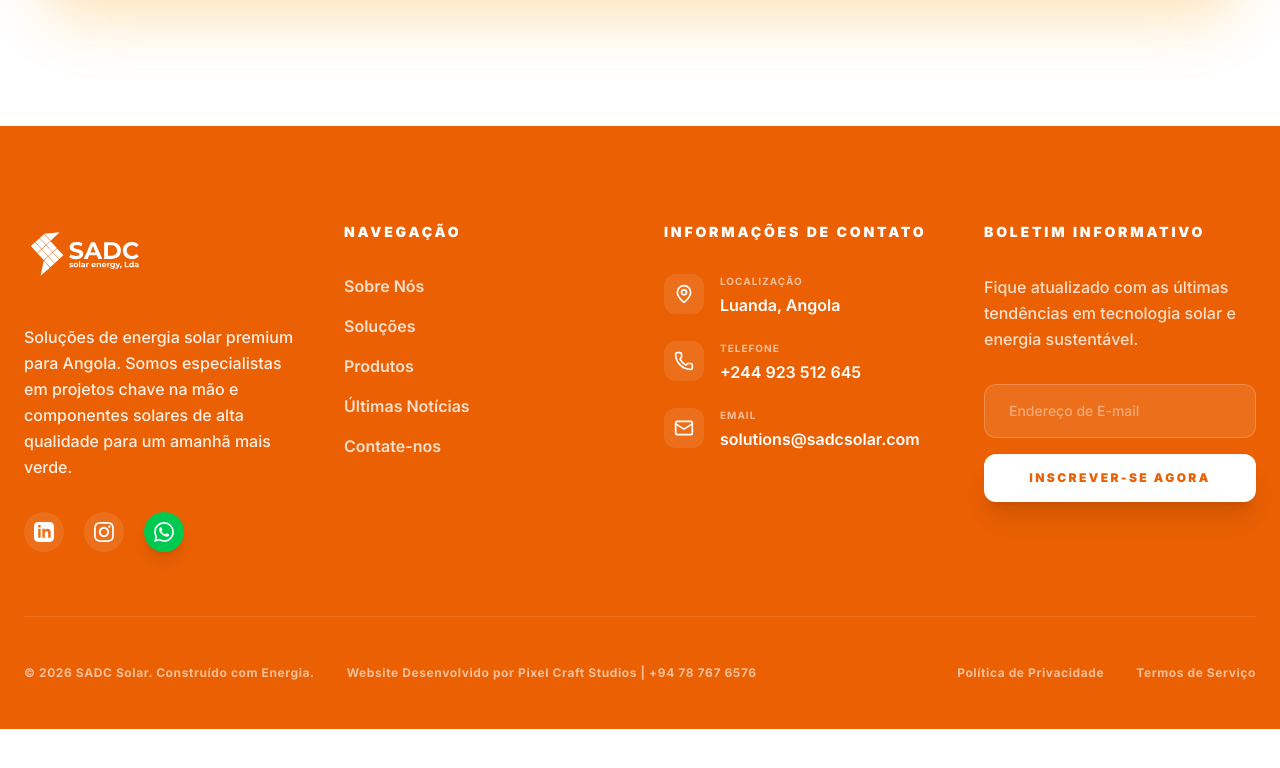
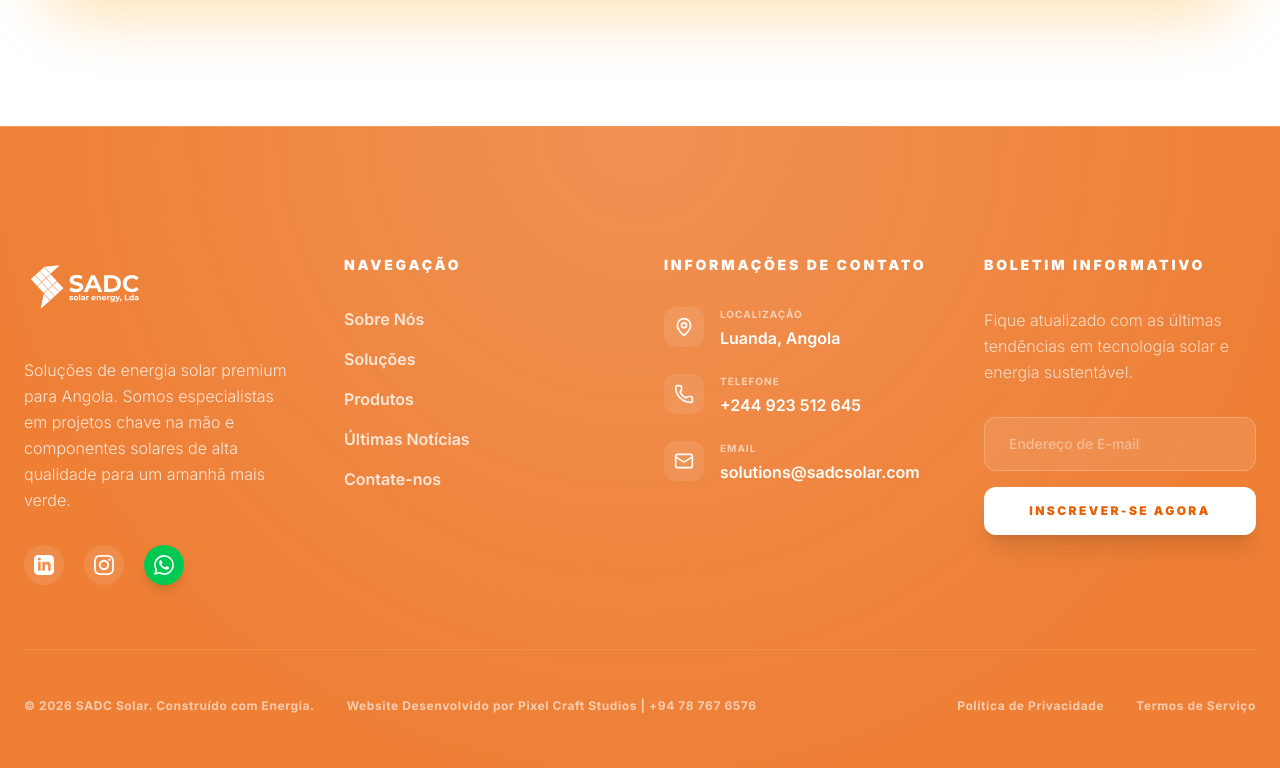
Before and after one commit to nisitha/sadc-solar, a Next.js app: page / in a window 1280 px wide. Shown: the part 6486-7254 px from the top of the page. Before the commit the page ends 7215 px from the top, so only its background shows below. Built offline with nearby package versions, Linux system fonts and the light colour scheme.

Commit message:
design: upgrade footer to premium glassmorphism look

```diff
--- a/src/components/Footer.tsx
+++ b/src/components/Footer.tsx
@@ -24,8 +24,11 @@ export default function Footer() {
   const currentYear = new Date().getFullYear();
 
   return (
-    <footer className="bg-brand-primary text-white pt-24 pb-12">
-      <div className="max-w-7xl mx-auto px-6">
+    <footer className="relative bg-brand-primary/80 backdrop-blur-2xl text-white py-32 border-t border-white/20 overflow-hidden">
+      {/* Premium Gradient Glow Overlay */}
+      <div className="absolute inset-0 bg-[radial-gradient(circle_at_50%_0%,rgba(255,255,255,0.15),transparent_70%)] pointer-events-none" />
+
+      <div className="max-w-7xl mx-auto px-6 relative z-10">
         <div className="grid grid-cols-1 md:grid-cols-2 lg:grid-cols-4 gap-12 mb-16">
           {/* Brand Info */}
           <div className="space-y-8">
@@ -36,7 +39,7 @@ export default function Footer() {
                 className="h-16 w-auto brightness-0 invert"
               />
             </Link>
-            <p className="text-white/90 leading-relaxed font-medium">
+            <p className="text-white/80 leading-relaxed font-light">
               Soluções de energia solar premium para Angola. Somos especialistas em projetos chave na mão e componentes solares de alta qualidade para um amanhã mais verde.
             </p>
             <div className="flex items-center space-x-5">
@@ -128,7 +131,7 @@ export default function Footer() {
           {/* Newsletter */}
           <div>
             <h3 className="text-sm font-black uppercase tracking-[0.2em] mb-8 text-white">Boletim Informativo</h3>
-            <p className="text-white/80 mb-8 font-medium leading-relaxed">
+            <p className="text-white/70 mb-8 font-light leading-relaxed">
               Fique atualizado com as últimas tendências em tecnologia solar e energia sustentável.
             </p>
             <form className="space-y-4">
```
